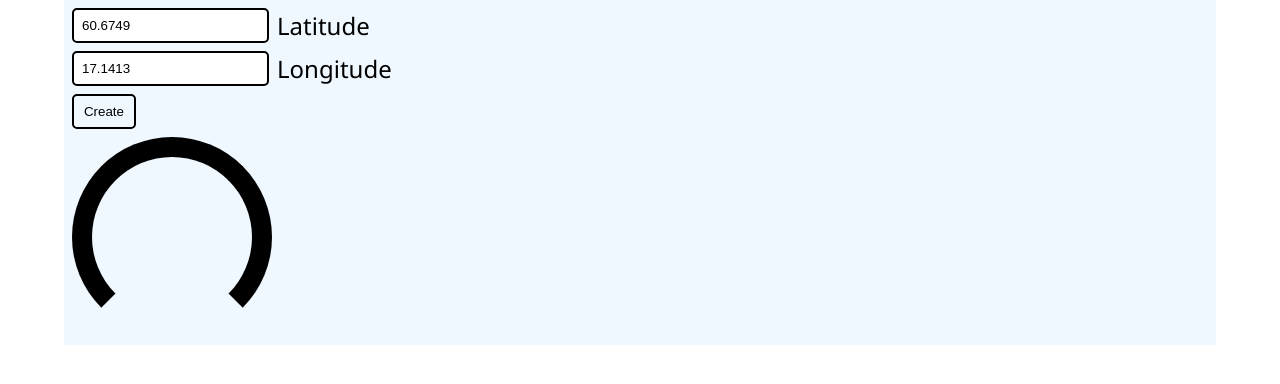
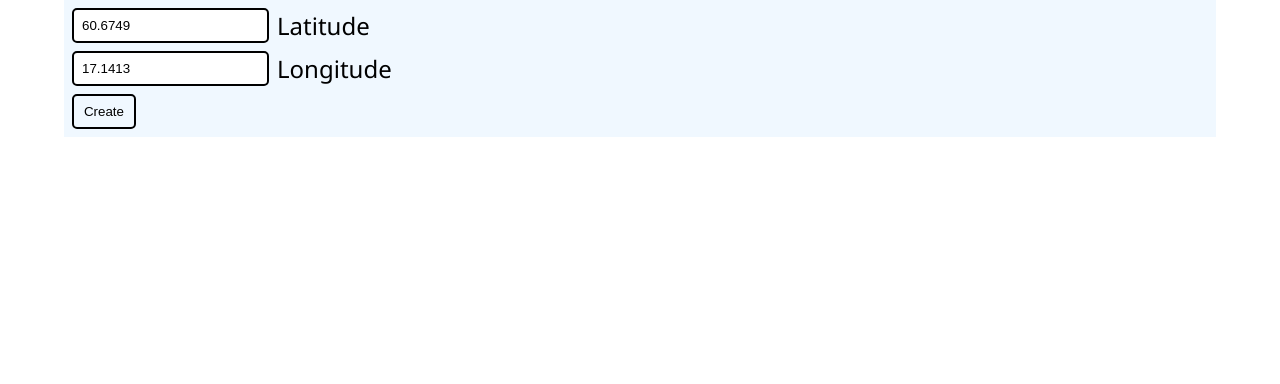
Before and after one commit to dansch1982/weather, a website: page index.html in a window 1280 px wide. Drawn offline with Linux system fonts and the light colour scheme.

Commit message:
Update index.html

```diff
--- a/index.html
+++ b/index.html
@@ -6,32 +6,12 @@
     <meta name="viewport" content="width=device-width, initial-scale=1.0">
     <link rel="stylesheet" href="style.css">
     <title>Weather</title>
-    <style>
-        .lds-ring {
-  display: inline-block;
-  position: relative;
-  width: 200px;
-  height: 200px;
-}
-.lds-ring div {
-  box-sizing: border-box;
-  display: block;
-  position: absolute;
-  width: 100%;
-  height: 100%;
-  border: 20px solid;
-  border-radius: 50%;
-  border-color: black black transparent black;
-}
-
-    </style>
 </head>
 <body>
     <section class="create">
         <label><input type="number" id="latitude" value="60.6749">Latitude</label>
         <label><input type="number" id="longitude" value="17.1413">Longitude</label>
         <button id="create">Create</button>
-        <div class="lds-ring"><div></div></div>
     </section>
     <section class="weatherContainer"></section>
     <script src="index.js"></script>
```
